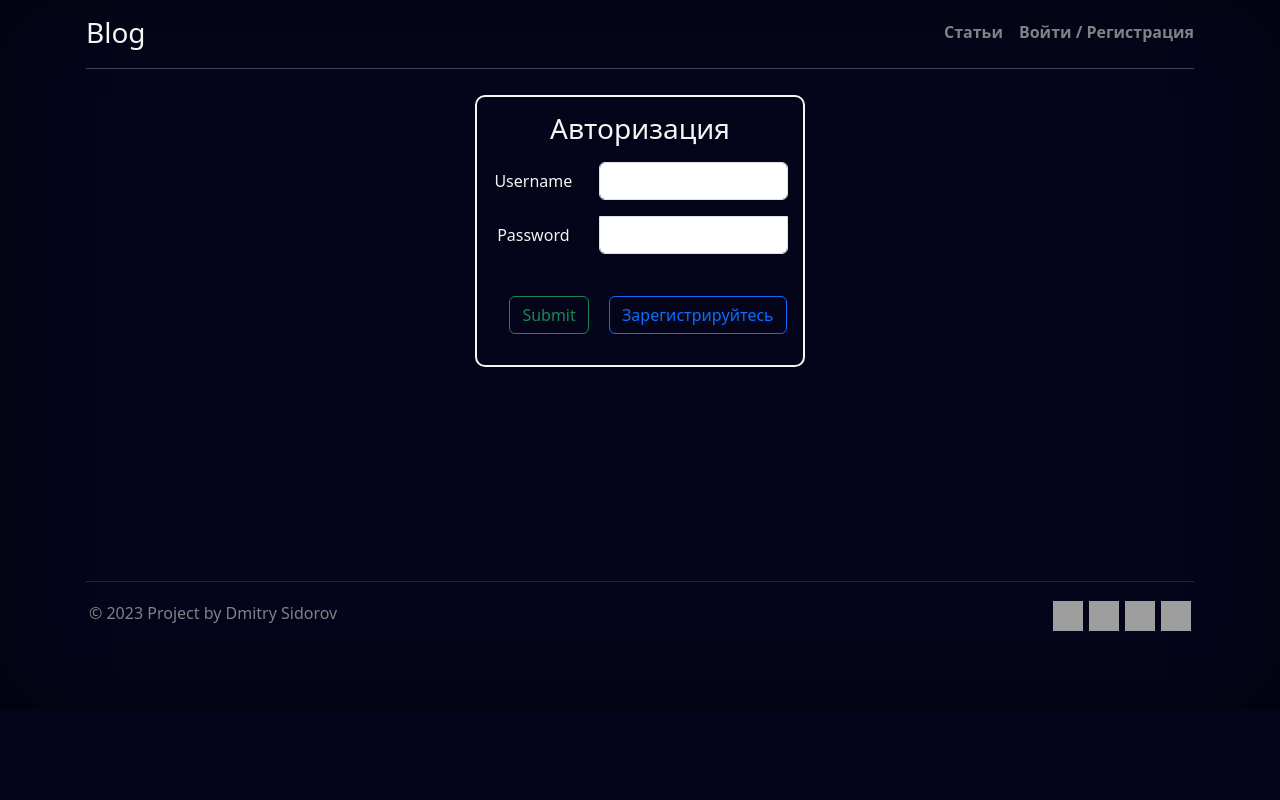
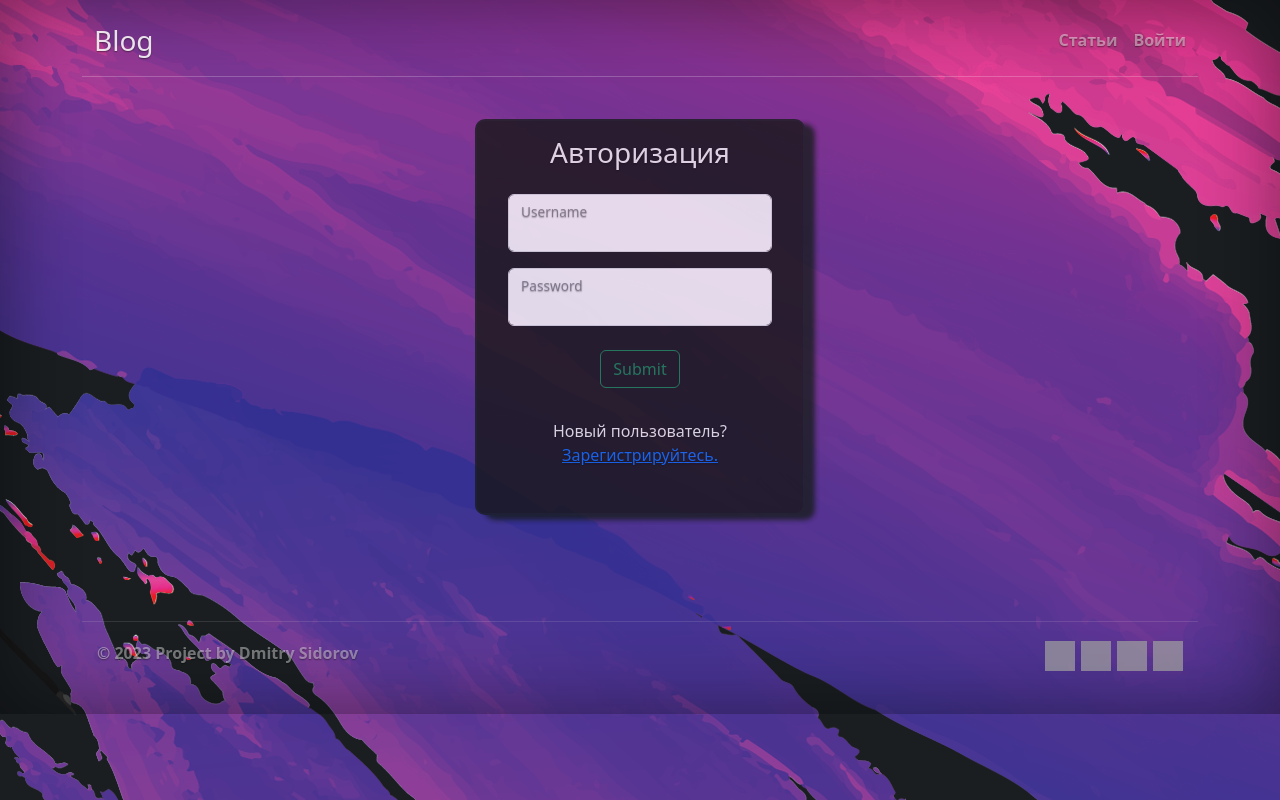
Before and after one commit to dimansidorov/blog-on-flask, a Python web app: template blog/templates/auth/login.html in a window 1280 px wide. Run offline with Jinja, Linux system fonts and the light colour scheme; the template is opened without the code that fills it: most values are stand-ins (such as "Sample title", 1, 10 or a date in 2020); form fields are guessed from the names that the template uses; some libraries are stand-ins or nearby versions; grey boxes are pictures that could not be loaded.

Commit message:
update design

```diff
--- a/blog/articles/views.py
+++ b/blog/articles/views.py
@@ -59,6 +59,7 @@ def add_article():
             author_id = int(str(current_user.author)[1:-1])
 
         article = Article(title=form.title.data, body=form.body.data, author_id=author_id)
+        # print(form.tags)
         if form.tags.data:
             selected_tags = Tag.query.filter(Tag.id.in_(form.tags.data))
             for tag in selected_tags:
--- a/blog/auth/views.py
+++ b/blog/auth/views.py
@@ -70,15 +70,16 @@ def login():
     if current_user.is_authenticated:
         redirect('articles.list')
 
+    errors = None
     title = 'Авторизация'
     form = LoginForm(request.form)
     if request.method == "POST" and form.validate_on_submit():
         user = User.query.filter_by(username=form.username.data).one_or_none()
         if user is None:
-            return render_template("auth/login.html", form=form, error="username doesn't exist", title=title)
+            return render_template("auth/login.html", form=form, errors="username doesn't exist", title=title)
 
         if not user.validate_password(form.password.data):
-            return render_template("auth/login.html", form=form, error="invalid username or password", title=title)
+            return render_template("auth/login.html", form=form, errors="invalid username or password", title=title)
 
         login_user(user)
         return redirect(url_for("articles.list"))
--- a/blog/authors/views.py
+++ b/blog/authors/views.py
@@ -25,7 +25,7 @@ def authors_list():
 @login_required
 def author_detail(id):
     author = Author.query.filter_by(id=id).one_or_none()
-    print(current_user.is_staff)
+    # print(current_user.is_staff)
     if author is None:
         title = 'Автор не найден'
         return render_template('authors/author_detail.html',
@@ -34,4 +34,4 @@ def author_detail(id):
     else:
         return render_template('authors/author_detail.html',
                                title=f'Автор {author.user.username}',
-                               author=f'{author.user.first_name} {author.user.last_name}')
+                               author=author)
--- a/blog/static/css/styles.css
+++ b/blog/static/css/styles.css
@@ -1,20 +1,29 @@
 body {
-    background-color: #04051a !important;
-    color: whitesmoke;
+    background-color: #1a1e21;
+    color: whitesmoke !important;
+    background-image: url("../l.png");
+    opacity: 0.9;
 }
 
+main {
+
+}
 
 .article {
-    border: 2px solid whitesmoke;
+    background-color: #19181A;
+    border: 2px solid #1a1e21;
     border-radius: 10px;
     text-align: center;
     padding: 20px;
+    opacity: 0.9;
+    box-shadow: 10px 5px 5px #1a1e21;
 }
 
 .footer {
     display: flex;
     justify-content: space-between;
-    margin-bottom: 30px;
+    margin-bottom: 20px;
+    opacity: 0.9;
 }
 
 .main-hight {
@@ -102,3 +111,20 @@ body {
     white-space: nowrap;
     -webkit-overflow-scrolling: touch;
 }
+
+/* form */
+.modal-sheet .modal-dialog {
+  width: 380px;
+  transition: bottom .75s ease-in-out;
+}
+.modal-sheet .modal-footer {
+  padding-bottom: 2rem;
+}
+
+.modal-alert .modal-dialog {
+  width: 380px;
+}
+
+.modal-tour .modal-dialog {
+  width: 380px;
+}
--- a/blog/templates/articles/articles.html
+++ b/blog/templates/articles/articles.html
@@ -1,7 +1,7 @@
 {% extends 'base.html' %}
 
 {% block content %}
-    <div class="container">
+    <div class="container mb-2">
         <h1 class="text-center">{{ title }}</h1>
 
         {% for item in articles %}
@@ -21,11 +21,11 @@
 {#                {% endif %}#}
                 <a href="{{ url_for('articles.detail', id=item.id) }}">
 
-                    <button type="button" class="btn btn-secondary">Подробнее</button>
+                    <button type="button" class="btn btn-outline-warning">Подробнее</button>
                 </a>
             </div>
         {% endfor %}
-        <a class="text-center" href="{{ url_for('articles.add_article') }}">
+        <a class="" href="{{ url_for('articles.add_article') }}">
             <button type="button" class="btn btn-success "><b> + </b> Добавить статью</button>
         </a>
     </div>
--- a/blog/templates/auth/login.html
+++ b/blog/templates/auth/login.html
@@ -2,23 +2,24 @@
 {% from 'macro/formhelpers.html' import render_field %}
 
 {% block content %}
-    <div class="form-signin w-100 m-auto article">
+    {#    <h1 class="h3 mb-1 fw-normal text-center">Авторизация</h1>#}
+    <div class="form-signin w-100 m-auto article modal-body ">
+        <h1 class="h3 mb-4 fw-normal text-center">Авторизация</h1>
 
-        <h1 class="h3 mb-3 fw-normal">Авторизация</h1>
         {% if errors %}
-            {% for error in errors %}
-                <div class="alert alert-danger" role="alert">
-                    {{ error }}
-                </div>
-            {% endfor %}
+            {#            {% for error in errors %}#}
+            <div class="alert alert-danger" role="alert">
+                {{ errors }}
+            </div>
+            {#            {% endfor %}#}
         {% endif %}
         <div>
-            <form method="POST">
+            <form method="POST" class="">
                 {% if 'csrf_token' in form %}
                     {{ form.csrf_token }}
                 {% endif %}
                 {% for field in ['username', 'password'] %}
-                    <div class="mt-2">
+                    <div class="m-3">
                         {{ render_field(form[field]) }}
                     </div>
 
@@ -26,14 +27,22 @@
 
                 <div>
 
-                    {{ form.submit(class="btn btn-outline-success m-3") }}
-                    <button type="button" class="btn btn-outline-primary">
-                        <a class="nav-link" href="{{ url_for('auth_app.register') }}">Зарегистрируйтесь</a>
-                    </button>
+                    {{ form.submit(class="btn btn-outline-success m-2") }}
+                    <div class="form-signin w-100 m-auto mt-2">
+                        <p class=""> Новый пользователь? <a class="" href="{{ url_for('auth_app.register') }}">Зарегистрируйтесь. </a>
+                        </p>
+                    </div>
+                    {#                    <p> </p>#}
+                    {#                    <button type="button" class="btn btn-outline-primary">#}
+                    {#                        <a class="nav-link" href="{{ url_for('auth_app.register') }}">Зарегистрируйтесь</a>#}
+                    {#                    </button>#}
                 </div>
 
             </form>
 
+
         </div>
+
     </div>
+
 {% endblock content %}
--- a/blog/templates/base.html
+++ b/blog/templates/base.html
@@ -11,12 +11,10 @@
 </head>
 
 <body class="">
-<div class="container d-flex w-100 h-100 p-3 mx-auto flex-column">
-
 {% block header %}
-        <header class="mb-auto black-blocks">
-            <div>
-                <a class="nav-link" href="{{ url_for('articles.list') }}">  <h3 class="float-md-start mb-0">Blog</h3> </a>
+    <header class="pt-4 pb-3 black-blocks flex-column d-flex container">
+        <div class="container h-100 ">
+            <a class="nav-link" href="{{ url_for('articles.list') }}"><h3 class="float-md-start mb-0">Blog</h3></a>
             <nav class="nav nav-masthead justify-content-center float-md-end">
                 <a class="nav-link fw-bold py-1 px-0 {% if title == 'Статьи' or 'тать' in title %} active {% endif %}"
                    aria-current="page" href="{{ url_for('articles.list') }}">
@@ -41,9 +39,9 @@
                     </a>
 
                 {% else %}
-                        <a class="nav-link fw-bold py-1 px-0 {% if title == 'Авторизация' or title == 'Регистрация'%} active {% endif %}"
+                    <a class="nav-link fw-bold py-1 px-0 {% if title == 'Авторизация' or title == 'Регистрация' %} active {% endif %}"
                        aria-current="page" href="{{ url_for('auth_app.login') }}">
-                            Войти / Регистрация
+                        Войти
                     </a>
                     {#                        <a class="nav-link fw-bold py-1 px-0 {% if title == 'Регистрация' %} active {% endif %}"#}
                     {#                           aria-current="page" href="{{ url_for('auth_app.register') }}">#}
@@ -52,21 +50,23 @@
                 {% endif %}
             </nav>
         </div>
+    <hr>
     </header>
-        <hr>
 
 {% endblock header %}
+<div class="d-flex w-100 h-100 flex-column">
 
-    <main class="px-5 main-hight black-blocks" >
+
+    <main class="px-5 main-hight black-blocks">
         {% block content %}
         {% endblock content %}
     </main>
 
 
-    <footer class="mt-auto text-white-50">
+    <footer class="text-white-50 pt-3 container">
         <hr>
-        <div class="footer">
-            <span class="mb-3 mb-md-0 icon">© 2023 Project by Dmitry Sidorov</span>
+        <div class="footer container">
+            <span class="mb-md-0 icon"><b> © 2023 Project by Dmitry Sidorov </b></span>
             <div id="socials" class="footer">
                 <a class="nav-link icon" href="https://www.linkedin.com/in/dmitrysidorov/">
                     <img src="https://cdn-icons-png.flaticon.com/512/3536/3536505.png"
--- a/blog/templates/macro/formhelpers.html
+++ b/blog/templates/macro/formhelpers.html
@@ -1,8 +1,13 @@
 {% macro render_field(field) %}
-    <div class="row my-3">
-        {{ field.label(class="col-md-4 col-form-label") }}
-        <div class="col-sm-8">
-            {{ field(class="form-control" + (" is-invalid" if field.errors else ""))|safe }}
+    <div class="form-floating mb-3 text-muted">
+        {#        {% if field.name == 'tags' %}#}
+        {#            {{ field(id="floatingInput", class="form-select" + (" is-invalid" if field.errors else "")) | safe }}#}
+        {#            {{ field.label(for='floatingInput', class="") }}#}
+        {#        {% else %}#}
+        {{ field(id="floatingInput", class="form-control rounded-2 " + (" is-invalid" if field.errors else ""))|safe }}
+        {{ field.label(for='floatingInput', class="") }}
+
+        {#        {% endif %}#}
         {% if field.errors %}
             {% for error in field.errors %}
                 <div class="invalid-feedback">
@@ -10,6 +15,6 @@
                 </div>
             {% endfor %}
         {% endif %}
-        </div>
+        {#        </div>#}
     </div>
 {% endmacro %}
--- a/blog/templates/users/user_detail.html
+++ b/blog/templates/users/user_detail.html
@@ -2,7 +2,8 @@
 
 {% block content %}
     {% if user %}
-        <div class="container">
+
+        <div class="container article">
             <h1 class="info-text"> Информация о пользователе: {{ user.username }}</h1>
             <h4 class="info-text">ID: {{ user.id }}</h4>
             <h4 class="info-text">email: {{ user.email }}</h4>
```
Also changed, not shown: blog/articles/models.py (+11 -1 lines), blog/auth/forms.py (+8 -8 lines), blog/templates/articles/add_article.html (+7 -3 lines), blog/templates/articles/article_detail.html (+12 -6 lines), blog/templates/auth/register.html (+13 -3 lines), blog/templates/authors/author_detail.html (+26 -5 lines), blog/templates/authors/authors.html (+20 -6 lines), blog/static/l.png (added). Lines whose indentation alone changed are shown as unchanged.
